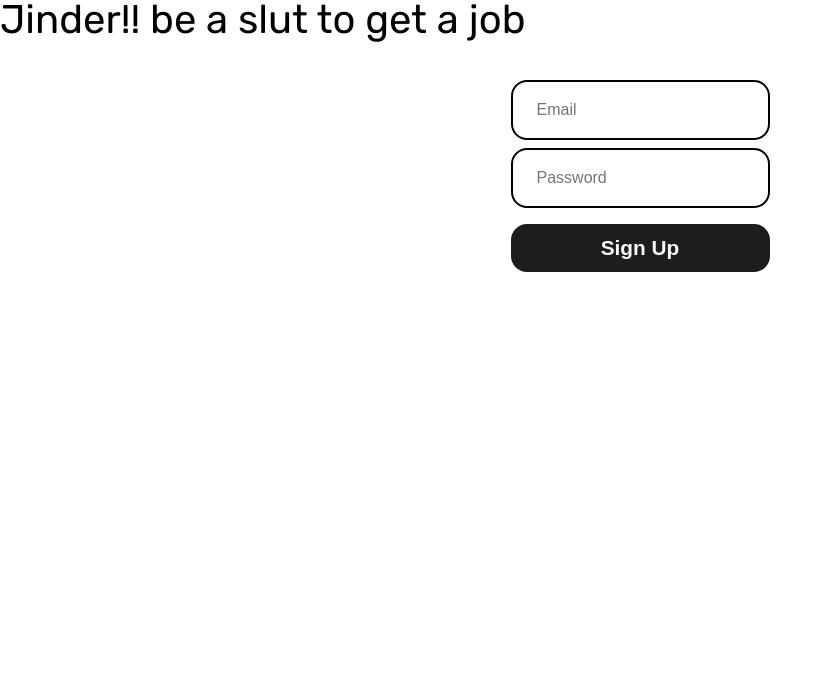
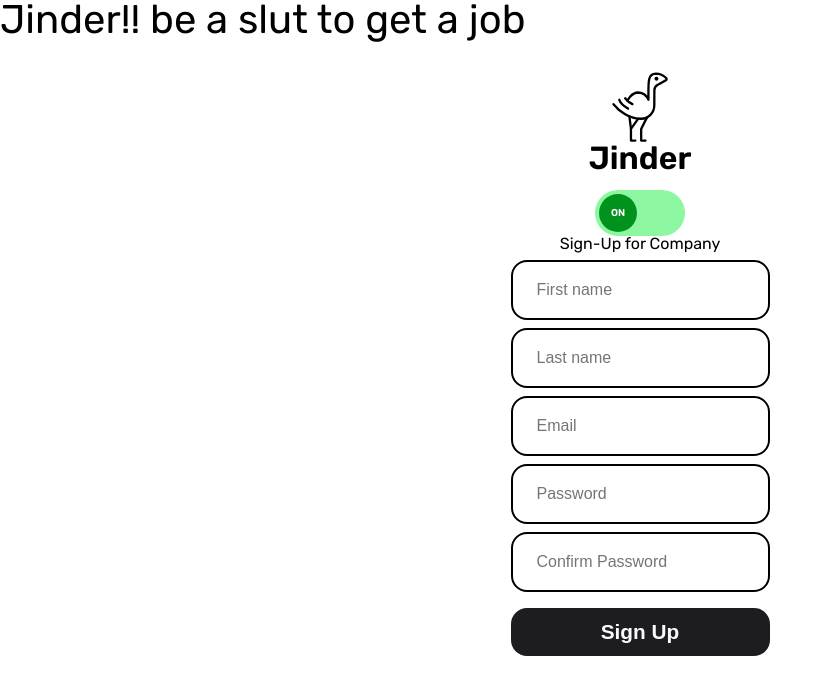
Before and after one commit to karenplanas/jinder, a React (Create React App) app in the folder client/: page /sign-up in a window 1280 px wide. Shown: the top 694 px of the page, without its empty margins (0-832 px from the left). Built offline with nearby package versions, Linux system fonts and the light colour scheme; no server answers.

Commit message:
registration form

```diff
--- a/client/src/components/SignUp/SignUp.css
+++ b/client/src/components/SignUp/SignUp.css
@@ -1,7 +1,6 @@
 .signup--container {
   padding-top: 2rem;
   width: 100%;
-  height: 100vh;
   display: flex;
   flex-direction: column;
   align-items: center;
--- a/client/src/components/SignUp/SignUp.tsx
+++ b/client/src/components/SignUp/SignUp.tsx
@@ -1,33 +1,80 @@
 import React, { useState } from "react";
 import { createUserWithEmailAndPassword } from "firebase/auth";
-import { auth } from "../../service/firebase";
+import { auth, database } from "../../service/firebase";
 import { Button } from "../Button/Button";
 import { InputTextField } from "../InputTextField/InputTextField";
+import { ref, push, child, update } from "firebase/database";
 import "./SignUp.css";
+import Toggle from "../Toggle/Toggle";
+import { Logo } from "../icons/Logo";
 
 const SignUp: React.FC = () => {
+  const [registerFirstName, setRegisterFirstName] = useState("");
+  const [registerLastName, setRegisterLastName] = useState("");
   const [registerEmail, setRegisterEmail] = useState("");
   const [registerPassword, setRegisterPassword] = useState("");
+  const [confirmPassword, setConfirmPassword] = useState("");
+  const [toggled, setToggled] = useState(false);
 
-  const register = async (e: any) => {
-    e.preventDefault();
-    try {
-      await createUserWithEmailAndPassword(
-        auth,
-        registerEmail,
-        registerPassword
-      );
-      setRegisterEmail("");
-      setRegisterPassword("");
-    } catch (error) {
-      console.log(error);
-    }
+  const handleSubmit = () => {
+    let obj = {
+      firstName: registerFirstName,
+      lastName: registerLastName,
+      email: registerEmail,
+      password: registerPassword,
+      confirmPassword: confirmPassword,
+    };
+    const newPostKey = push(child(ref(database), "posts")).key;
+    const updates = {};
+    updates["/" + newPostKey] = obj;
+    return update(ref(database), updates);
   };
+
+  // const register = async (e: any) => {
+  //   e.preventDefault();
+  //   try {
+  //     await createUserWithEmailAndPassword(
+  //       auth,
+  //       registerFirstName,
+  //       registerEmail,
+  //       registerPassword
+  //     );
+  //     setRegisterFirstName("");
+  //     setRegisterEmail("");
+  //     setRegisterPassword("");
+  //   } catch (error) {
+  //     console.log(error);
+  //   }
+  // };
 
   return (
     <div className="signup--container">
-      <form onSubmit={register}>
+      <Logo />
+      <div className="logo-title">Jinder</div>
+      <Toggle onChange={(event) => setToggled(event.target.checked)} />
+      <p>Sign-Up for {toggled ? "Job-seeker" : "Company"}</p>
+      <form>
         <div>
+          <InputTextField
+            value={registerFirstName}
+            name="registerEmail"
+            type="text"
+            placeholder="First name"
+            onChange={(e) => {
+              setRegisterFirstName(e.target.value);
+            }}
+            required
+          />
+          <InputTextField
+            value={registerLastName}
+            name="registerLastName"
+            type="text"
+            placeholder="Last name"
+            onChange={(e) => {
+              setRegisterLastName(e.target.value);
+            }}
+            required
+          />
           <InputTextField
             value={registerEmail}
             name="registerEmail"
@@ -47,7 +94,16 @@ const SignUp: React.FC = () => {
               setRegisterPassword(e.target.value);
             }}
           />
-          <Button className="contained" text="Sign Up" />
+          <InputTextField
+            value={confirmPassword}
+            name="confirmPassword"
+            type="password"
+            placeholder="Confirm Password"
+            onChange={(e) => {
+              setConfirmPassword(e.target.value);
+            }}
+          />
+          <Button className="contained" text="Sign Up" onClick={handleSubmit} />
         </div>
       </form>
     </div>
--- /dev/null
+++ b/client/src/components/Toggle/Toggle.css
@@ -0,0 +1,83 @@
+.switch-toggle {
+  display: flex;
+  height: 100%;
+  align-items: center;
+}
+.switch-btn,
+.layer {
+  position: absolute;
+  top: 0;
+  right: 0;
+  bottom: 0;
+  left: 0;
+}
+.button-check {
+  position: relative;
+  width: 90px;
+  height: 46px;
+  overflow: hidden;
+  border-radius: 50px;
+  -webkit-border-radius: 50px;
+  -moz-border-radius: 50px;
+  -ms-border-radius: 50px;
+  -o-border-radius: 50px;
+}
+.checkbox {
+  position: relative;
+  width: 100%;
+  height: 100%;
+  padding: 0;
+  margin: 0;
+  opacity: 0;
+  cursor: pointer;
+  z-index: 3;
+}
+.switch-btn {
+  z-index: 2;
+}
+.layer {
+  width: 100%;
+  background-color: #8cf7a0;
+  transition: 0.3s ease all;
+  z-index: 1;
+}
+#button-check .switch-btn:before,
+#button-check .switch-btn:after {
+  position: absolute;
+  top: 4px;
+  left: 4px;
+  width: 30px;
+  height: 20px;
+  color: #fff;
+  font-size: 10px;
+  font-weight: bold;
+  text-align: center;
+  line-height: 1;
+  padding: 9px 4px;
+  background-color: #00921c;
+  border-radius: 50%;
+  transition: 0.3s cubic-bezier(0.18, 0.89, 0.35, 1.15) all;
+  display: flex;
+  align-items: center;
+  justify-content: center;
+}
+#button-check .switch-btn:before {
+  content: "ON";
+}
+#button-check .switch-btn:after {
+  content: "OFF";
+}
+#button-check .switch-btn:after {
+  right: -50px;
+  left: auto;
+  background-color: #f44336;
+}
+#button-check .checkbox:checked + .switch-btn:before {
+  left: -50px;
+}
+#button-check .checkbox:checked + .switch-btn:after {
+  right: 4px;
+}
+#button-check .checkbox:checked ~ .layer {
+  background-color: #fdd1d1;
+}
--- /dev/null
+++ b/client/src/components/Toggle/Toggle.js
@@ -0,0 +1,23 @@
+import React from "react";
+import "./Toggle.css";
+
+// const Toggle: React.FC = ({ onChange }: { onChange: any }) => {
+//   return (
+//     <div>
+//       <input type="checkbox" onChange={onChange} />
+//     </div>
+//   );
+// };
+const Toggle = ({ onChange }) => {
+  return (
+    <div className="switch-toggle">
+      <div className="button-check" id="button-check">
+        <input type="checkbox" className="checkbox" onChange={onChange} />
+        <span className="switch-btn"></span>
+        <span className="layer"></span>
+      </div>
+    </div>
+  );
+};
+
+export default Toggle;
--- a/client/src/service/firebase.tsx
+++ b/client/src/service/firebase.ts
@@ -1,5 +1,6 @@
 import { initializeApp } from "firebase/app";
 import { getAuth } from "firebase/auth";
+import { getDatabase } from "firebase/database";
 
 const firebaseConfig = {
   apiKey: process.env.REACT_APP_FIREBASE_API_KEY,
@@ -10,3 +11,4 @@ const firebaseConfig = {
 const app = initializeApp(firebaseConfig);
 
 export const auth = getAuth(app);
+export const database = getDatabase(app);
```
